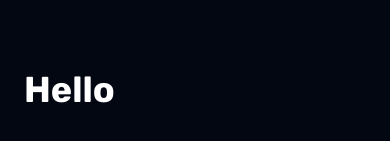
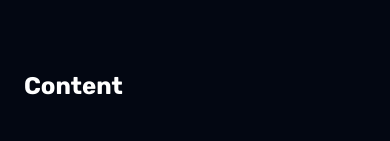
Before and after one commit to BearStudio/start-ui-website, a Next.js app: page / in a window 390 px wide. Shown: the part 455-596 px from the top of the page. Built offline with nearby package versions, Linux system fonts and the light colour scheme.

Commit message:
fix: Clean Up

```diff
--- a/src/app/page.tsx
+++ b/src/app/page.tsx
@@ -1,25 +1,14 @@
 import { cn } from '@/lib/utils';
 import Link from 'next/link';
+import { ReactNode } from 'react';
 
 export default function Home() {
   return (
     <>
       <FixedSidebar />
-      <div className="relative flex-auto">
-        <main className="space-y-20 py-20 sm:space-y-32 sm:py-32">
-          <div className="mx-auto max-w-7xl px-6 lg:flex lg:px-8">
-            <div className="lg:ml-96 lg:flex lg:w-full lg:justify-end lg:pl-32">
-              <div
-                className={cn(
-                  'mx-auto max-w-lg lg:mx-0 lg:w-0 lg:max-w-xl lg:flex-auto'
-                )}
-              >
-                <h2 className="text-4xl font-bold">Hello</h2>
-              </div>
-            </div>
-          </div>
-        </main>
-      </div>
+      <PageContainer>
+        <h2 className="text-2xl font-bold">Content</h2>
+      </PageContainer>
     </>
   );
 }
@@ -57,3 +46,23 @@ function FixedSidebar() {
     </div>
   );
 }
+
+function PageContainer({ children }: { children: ReactNode }) {
+  return (
+    <div className="relative flex-auto">
+      <main className="space-y-20 py-20 sm:space-y-32 sm:py-32">
+        <div className="mx-auto max-w-7xl px-6 lg:flex lg:px-8">
+          <div className="lg:ml-96 lg:flex lg:w-full lg:justify-end lg:pl-32">
+            <div
+              className={cn(
+                'mx-auto max-w-lg lg:mx-0 lg:w-0 lg:max-w-xl lg:flex-auto'
+              )}
+            >
+              {children}
+            </div>
+          </div>
+        </div>
+      </main>
+    </div>
+  );
+}
```
